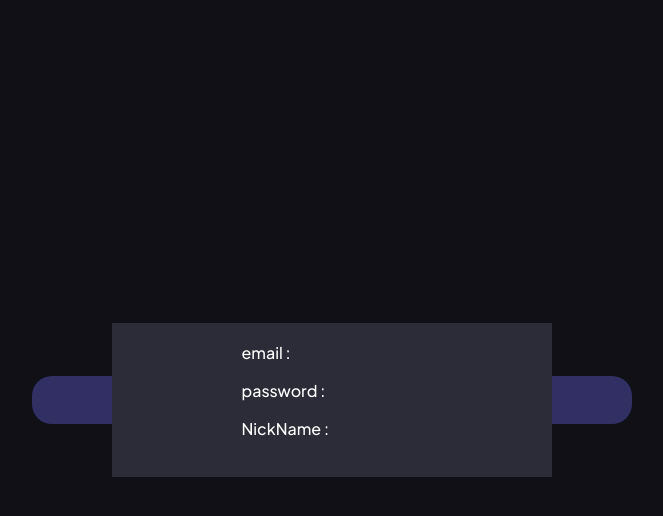
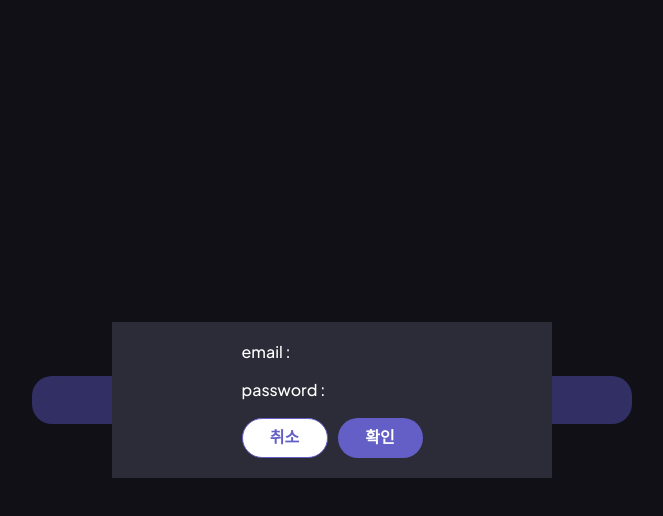
Before and after one commit to sgsg9447/study-manager, a React (Create React App) app: page / in a window 1280 px wide. Both pictures are taken after a click on the button "로그인하기". Shown: the top 516 px of the page, without its empty margins (308-971 px from the left). Built offline with nearby package versions, Linux system fonts and the light colour scheme; no server answers.

Commit message:
feat : loginmodal 구현

```diff
--- a/src/components/common/modal/LoginModal.tsx
+++ b/src/components/common/modal/LoginModal.tsx
@@ -1,12 +1,11 @@
+import Button from "../button/Button";
 import Text from "../text/Text";
+import useModal from "./useModal";
 
-interface LoginModalProps {
-  closeModal?: () => void;
-  onSubmit?: any;
-}
+export default function LoginModal({ onClose }: { onClose: () => void }) {
+  const { handleData, handleLoginSubmit, email, password, displayName } =
+    useModal({ onClose: onClose });
 
-export default function LoginModal({ closeModal, onSubmit }: LoginModalProps) {
-  const handleData = () => {};
   return (
     <form>
       <fieldset>
@@ -17,7 +16,7 @@ export default function LoginModal({ closeModal, onSubmit }: LoginModalProps) {
           type="email"
           id="newEmail"
           required
-          // value={email}
+          value={email}
           onChange={handleData}
         />
         <label htmlFor="newPassword">
@@ -27,21 +26,18 @@ export default function LoginModal({ closeModal, onSubmit }: LoginModalProps) {
           type="password"
           id="newPassword"
           required
-          // value={password}
-          onChange={handleData}
-        />
-
-        <label htmlFor="newNickName">
-          <Text>NickName : </Text>
-        </label>
-        <input
-          type="text"
-          id="newNickName"
-          required
-          // value={displayName}
+          value={password}
           onChange={handleData}
         />
       </fieldset>
+      <div className="button-wrapper">
+        <Button onClick={onClose} size="sm" variant="outlined">
+          취소
+        </Button>
+        <Button onClick={handleLoginSubmit} size="sm">
+          확인
+        </Button>
+      </div>
     </form>
   );
 }
--- a/src/components/common/modal/index.tsx
+++ b/src/components/common/modal/index.tsx
@@ -41,7 +41,7 @@ export default function Modal({ variant, onClose, onSubmit }: ModalProps) {
         }}
       >
         {variant === "signup" && <SignupModal onClose={onClose} />}
-        {variant === "login" && <LoginModal />}
+        {variant === "login" && <LoginModal onClose={onClose} />}
         {variant === "code" && <CodeModal />}
         {variant === "certification" && <CertificationModal />}
       </div>
```
